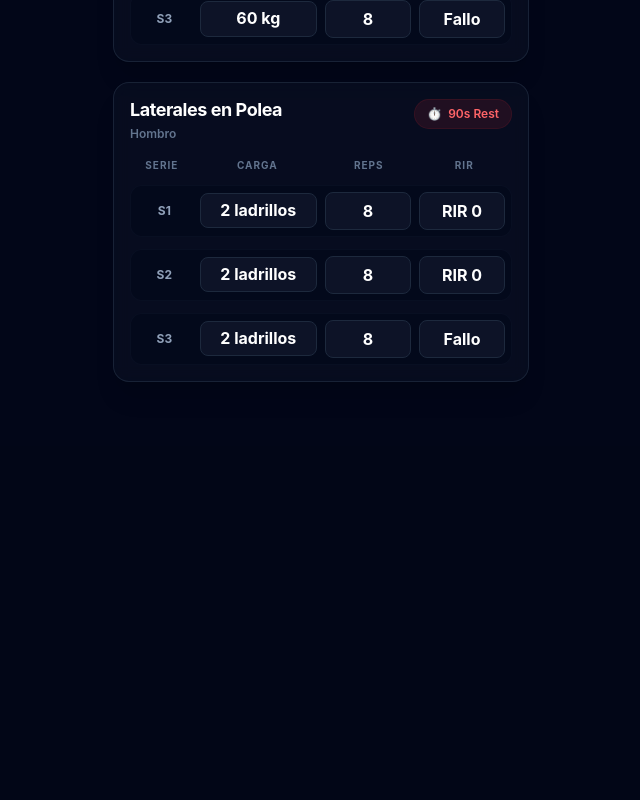
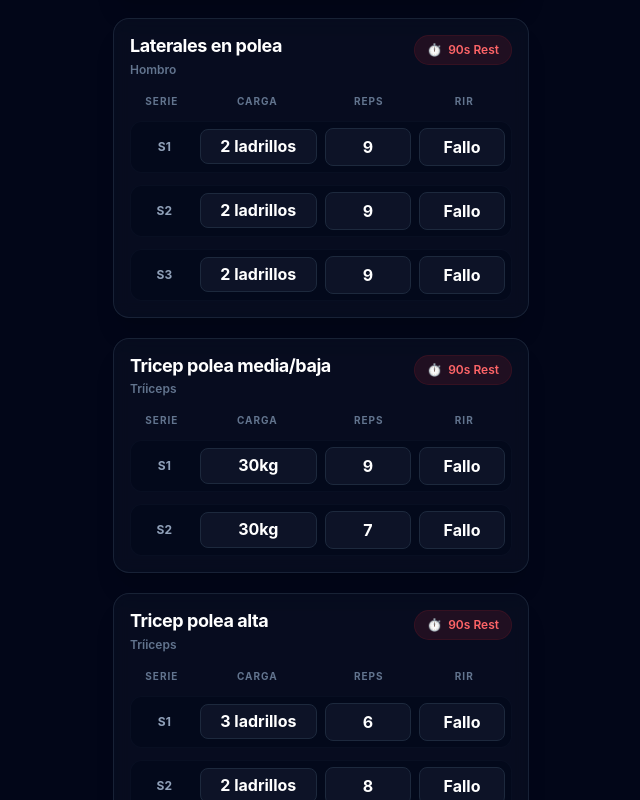
Before and after one commit to nekruuu/gym-app, a React (Vite) app: page / in a window 1280 px wide. Shown: the part 760-1560 px from the top of the page, without its empty margins (319-959 px from the left). Before the commit the page ends 1206 px from the top, so only its background shows below. Built offline with nearby package versions, Linux system fonts and the light colour scheme; the HTML template or start-up script is replaced by a standard one.

Commit message:
Cargar rutina semanal completa de Martes a Sabado

```diff
--- a/src/App.jsx
+++ b/src/App.jsx
@@ -1,54 +1,367 @@
 import React, { useState, useEffect } from 'react'
 
 export default function App() {
-  // Estado para el día seleccionado
   const [selectedDay, setSelectedDay] = useState('Martes')
-
-  // Estado del temporizador
   const [isTraining, setIsTraining] = useState(false)
   const [workoutSeconds, setWorkoutSeconds] = useState(0)
 
-  // Estado con la rutina de ejercicios por día
+  // Datos completos de tu rutina semanal
   const [workoutData, setWorkoutData] = useState({
     Martes: [
       {
-        id: 'ex-1',
-        name: 'Press Inclinado',
+        id: 'mar-1',
+        name: 'Inclinado',
         muscle: 'Pecho',
         sets: [
-          { weight: '22.5 kg/lado', reps: '8', rir: 'RIR 0' },
-          { weight: '22.5 kg/lado', reps: '8', rir: 'RIR 0' },
-          { weight: '22.5 kg/lado', reps: '8', rir: 'Fallo' }
+          { weight: '10kg/lado', reps: 'Calentamiento', rir: '' },
+          { weight: '22.5kg/lado', reps: '8', rir: 'RIR 0' },
+          { weight: '22.5kg/lado', reps: '8', rir: 'RIR 0' }
         ]
       },
       {
-        id: 'ex-2',
+        id: 'mar-2',
         name: 'Peck Deck',
         muscle: 'Pecho',
         sets: [
-          { weight: '60 kg', reps: '8', rir: 'RIR 0' },
-          { weight: '60 kg', reps: '8', rir: 'RIR 0' },
-          { weight: '60 kg', reps: '8', rir: 'Fallo' }
+          { weight: '60kg', reps: '9', rir: 'Fallo' },
+          { weight: '55kg', reps: '6', rir: 'Fallo' }
         ]
       },
       {
-        id: 'ex-3',
-        name: 'Laterales en Polea',
+        id: 'mar-3',
+        name: 'Laterales en polea',
         muscle: 'Hombro',
         sets: [
-          { weight: '2 ladrillos', reps: '8', rir: 'RIR 0' },
-          { weight: '2 ladrillos', reps: '8', rir: 'RIR 0' },
+          { weight: '2 ladrillos', reps: '9', rir: 'Fallo' },
+          { weight: '2 ladrillos', reps: '9', rir: 'Fallo' },
+          { weight: '2 ladrillos', reps: '9', rir: 'Fallo' }
+        ]
+      },
+      {
+        id: 'mar-4',
+        name: 'Tricep polea media/baja',
+        muscle: 'Tríiceps',
+        sets: [
+          { weight: '30kg', reps: '9', rir: 'Fallo' },
+          { weight: '30kg', reps: '7', rir: 'Fallo' }
+        ]
+      },
+      {
+        id: 'mar-5',
+        name: 'Tricep polea alta',
+        muscle: 'Tríiceps',
+        sets: [
+          { weight: '3 ladrillos', reps: '6', rir: 'Fallo' },
+          { weight: '2 ladrillos', reps: '8', rir: 'Fallo' },
           { weight: '2 ladrillos', reps: '8', rir: 'Fallo' }
+        ]
+      },
+      {
+        id: 'mar-6',
+        name: 'Abs polea alta',
+        muscle: 'Abdomen',
+        sets: [
+          { weight: '50kg', reps: '15', rir: 'Fallo' },
+          { weight: '50kg', reps: '15', rir: 'Fallo' }
         ]
       }
     ],
-    Miércoles: [],
-    Jueves: [],
-    Viernes: [],
-    Sábado: []
+    Miércoles: [
+      {
+        id: 'mie-1',
+        name: 'Máquina gemelos',
+        muscle: 'Gemelos',
+        sets: [
+          { weight: '40kg', reps: '', rir: '' },
+          { weight: '70kg', reps: '', rir: '' },
+          { weight: '70kg', reps: '', rir: '' }
+        ]
+      },
+      {
+        id: 'mie-2',
+        name: 'Máquina aductores',
+        muscle: 'Aductores',
+        sets: [
+          { weight: '30kg', reps: '', rir: '' },
+          { weight: '40kg', reps: '', rir: '' },
+          { weight: '40kg', reps: '', rir: '' }
+        ]
+      },
+      {
+        id: 'mie-3',
+        name: 'Sillón cuádriceps',
+        muscle: 'Cuádriceps',
+        sets: [
+          { weight: '50kg', reps: '', rir: '' },
+          { weight: '80kg', reps: '', rir: '' },
+          { weight: '80kg', reps: '', rir: '' }
+        ]
+      },
+      {
+        id: 'mie-4',
+        name: 'Péndulo',
+        muscle: 'Cuádriceps',
+        sets: [
+          { weight: '20kg', reps: '', rir: '' },
+          { weight: '20kg', reps: '', rir: '' }
+        ]
+      },
+      {
+        id: 'mie-5',
+        name: 'Máquina isquios sentado',
+        muscle: 'Isquios',
+        sets: [
+          { weight: '50kg', reps: '', rir: '' },
+          { weight: '70kg', reps: '', rir: '' },
+          { weight: '70kg', reps: '', rir: '' }
+        ]
+      },
+      {
+        id: 'mie-6',
+        name: 'Abs polea alta',
+        muscle: 'Abdomen',
+        sets: [
+          { weight: '50kg', reps: '15', rir: 'Fallo' },
+          { weight: '50kg', reps: '15', rir: 'Fallo' }
+        ]
+      }
+    ],
+    Jueves: [
+      {
+        id: 'jue-1',
+        name: 'Pullover en máquina',
+        muscle: 'Espalda',
+        sets: [
+          { weight: '25kg/lado', reps: '', rir: '' },
+          { weight: '45kg/lado', reps: '', rir: '' },
+          { weight: '45kg/lado', reps: '', rir: '' }
+        ]
+      },
+      {
+        id: 'jue-2',
+        name: 'Jalón al pecho agarre cerrado',
+        muscle: 'Espalda',
+        sets: [
+          { weight: '65kg', reps: '', rir: '' },
+          { weight: '65kg', reps: '', rir: '' }
+        ]
+      },
+      {
+        id: 'jue-3',
+        name: 'Barra T',
+        muscle: 'Espalda',
+        sets: [
+          { weight: '35kg', reps: '', rir: '' },
+          { weight: '35kg', reps: '', rir: '' }
+        ]
+      },
+      {
+        id: 'jue-4',
+        name: 'Curl predicador en máquina',
+        muscle: 'Bíceps',
+        sets: [
+          { weight: '20kg', reps: '', rir: '' },
+          { weight: '30kg', reps: '', rir: '' },
+          { weight: '30kg', reps: '', rir: '' }
+        ]
+      },
+      {
+        id: 'jue-5',
+        name: 'Bicep alternado sentado',
+        muscle: 'Bíceps',
+        sets: [
+          { weight: '15kg/lado', reps: '', rir: '' },
+          { weight: '15kg/lado', reps: '', rir: '' }
+        ]
+      },
+      {
+        id: 'jue-6',
+        name: 'Laterales en polea',
+        muscle: 'Hombro',
+        sets: [
+          { weight: '2 ladrillos', reps: '9', rir: 'Fallo' },
+          { weight: '2 ladrillos', reps: '9', rir: 'Fallo' }
+        ]
+      },
+      {
+        id: 'jue-7',
+        name: 'Antebrazo polea baja',
+        muscle: 'Antebrazo',
+        sets: [
+          { weight: '25kg', reps: '', rir: '' },
+          { weight: '25kg', reps: '', rir: '' }
+        ]
+      },
+      {
+        id: 'jue-8',
+        name: 'Antebrazo polea alta',
+        muscle: 'Antebrazo',
+        sets: [
+          { weight: '50kg', reps: '', rir: '' },
+          { weight: '50kg', reps: '', rir: '' }
+        ]
+      },
+      {
+        id: 'jue-9',
+        name: 'Abs polea alta',
+        muscle: 'Abdomen',
+        sets: [
+          { weight: '50kg', reps: '15', rir: 'Fallo' },
+          { weight: '50kg', reps: '15', rir: 'Fallo' }
+        ]
+      }
+    ],
+    Viernes: [
+      {
+        id: 'vie-1',
+        name: 'Máquina gemelos',
+        muscle: 'Gemelos',
+        sets: [
+          { weight: '40kg', reps: '', rir: '' },
+          { weight: '70kg', reps: '', rir: '' },
+          { weight: '70kg', reps: '', rir: '' }
+        ]
+      },
+      {
+        id: 'vie-2',
+        name: 'Máquina aductores',
+        muscle: 'Aductores',
+        sets: [
+          { weight: '30kg', reps: '', rir: '' },
+          { weight: '40kg', reps: '', rir: '' },
+          { weight: '40kg', reps: '', rir: '' }
+        ]
+      },
+      {
+        id: 'vie-3',
+        name: 'Isquios parado',
+        muscle: 'Isquios',
+        sets: [
+          { weight: '10kg/lado', reps: '', rir: '' },
+          { weight: '20kg/lado', reps: '', rir: '' },
+          { weight: '20kg/lado', reps: '', rir: '' }
+        ]
+      },
+      {
+        id: 'vie-4',
+        name: 'Máquina isquios sentado',
+        muscle: 'Isquios',
+        sets: [
+          { weight: '70kg', reps: '', rir: '' },
+          { weight: '70kg', reps: '', rir: '' }
+        ]
+      },
+      {
+        id: 'vie-5',
+        name: 'Sillón cuádriceps',
+        muscle: 'Cuádriceps',
+        sets: [
+          { weight: '50kg', reps: '', rir: '' },
+          { weight: '80kg', reps: '', rir: '' },
+          { weight: '80kg', reps: '', rir: '' }
+        ]
+      },
+      {
+        id: 'vie-6',
+        name: 'Abs polea alta',
+        muscle: 'Abdomen',
+        sets: [
+          { weight: '50kg', reps: '15', rir: 'Fallo' },
+          { weight: '50kg', reps: '15', rir: 'Fallo' }
+        ]
+      }
+    ],
+    Sábado: [
+      {
+        id: 'sab-1',
+        name: 'Inclinado',
+        muscle: 'Pecho',
+        sets: [
+          { weight: '10kg/lado', reps: 'Calentamiento', rir: '' },
+          { weight: '22.5kg/lado', reps: '8', rir: 'RIR 0' },
+          { weight: '22.5kg/lado', reps: '8', rir: 'RIR 0' }
+        ]
+      },
+      {
+        id: 'sab-2',
+        name: 'Jalón al pecho agarre cerrado',
+        muscle: 'Espalda',
+        sets: [
+          { weight: '40kg', reps: '', rir: '' },
+          { weight: '65kg', reps: '', rir: '' },
+          { weight: '65kg', reps: '', rir: '' }
+        ]
+      },
+      {
+        id: 'sab-3',
+        name: 'Peck Deck',
+        muscle: 'Pecho',
+        sets: [
+          { weight: '60kg', reps: '9', rir: 'Fallo' },
+          { weight: '55kg', reps: '6', rir: 'Fallo' }
+        ]
+      },
+      {
+        id: 'sab-4',
+        name: 'Barra T',
+        muscle: 'Espalda',
+        sets: [
+          { weight: '35kg', reps: '', rir: '' },
+          { weight: '35kg', reps: '', rir: '' }
+        ]
+      },
+      {
+        id: 'sab-5',
+        name: 'Laterales en polea',
+        muscle: 'Hombro',
+        sets: [
+          { weight: '2 ladrillos', reps: '9', rir: 'Fallo' },
+          { weight: '2 ladrillos', reps: '9', rir: 'Fallo' },
+          { weight: '2 ladrillos', reps: '9', rir: 'Fallo' }
+        ]
+      },
+      {
+        id: 'sab-6',
+        name: 'Tricep polea media/baja',
+        muscle: 'Tríiceps',
+        sets: [
+          { weight: '20kg', reps: '', rir: '' },
+          { weight: '30kg', reps: '9', rir: 'Fallo' },
+          { weight: '30kg', reps: '7', rir: 'Fallo' }
+        ]
+      },
+      {
+        id: 'sab-7',
+        name: 'Curl predicador en máquina',
+        muscle: 'Bíceps',
+        sets: [
+          { weight: '20kg', reps: '', rir: '' },
+          { weight: '30kg', reps: '', rir: '' },
+          { weight: '30kg', reps: '', rir: '' }
+        ]
+      },
+      {
+        id: 'sab-8',
+        name: 'Abs polea alta',
+        muscle: 'Abdomen',
+        sets: [
+          { weight: '50kg', reps: '15', rir: 'Fallo' },
+          { weight: '50kg', reps: '15', rir: 'Fallo' }
+        ]
+      }
+    ]
   })
 
-  // Timer para controlar la duración del entrenamiento
+  // Nombres descriptivos de las rutinas por día
+  const dayTitles = {
+    Martes: 'Pecho, Hombros y Tríceps',
+    Miércoles: 'Pierna Completa',
+    Jueves: 'Espalda, Bíceps y Antebrazo',
+    Viernes: 'Pierna y Enfoque Isquios',
+    Sábado: 'Torso Completo'
+  }
+
+  // Timer del entrenamiento
   useEffect(() => {
     let interval = null
     if (isTraining) {
@@ -61,19 +374,16 @@ export default function App() {
     return () => clearInterval(interval)
   }, [isTraining])
 
-  // Formatear segundos a MM:SS
   const formatTime = (seconds) => {
     const mins = Math.floor(seconds / 60)
     const secs = seconds % 60
     return `${mins.toString().padStart(2, '0')}:${secs.toString().padStart(2, '0')}`
   }
 
-  // Alternar inicio / pausa de entrenamiento
   const toggleTraining = () => {
     setIsTraining(!isTraining)
   }
 
-  // Actualizar valores de las series (Carga, Reps, RIR)
   const updateSet = (exerciseId, setIndex, field, value) => {
     setWorkoutData((prevData) => {
       const currentDayData = prevData[selectedDay] || []
@@ -95,7 +405,7 @@ export default function App() {
 
   return (
     <div className="min-h-screen bg-slate-950 text-slate-100 flex flex-col pb-12 safe-bottom">
-      {/* 1. Header Fijo superior */}
+      {/* Header Fijo */}
       <header className="px-4 pt-3 pb-2 bg-slate-950/80 backdrop-blur-md sticky top-0 z-30 border-b border-slate-900/60 flex flex-col gap-3">
         <div className="flex justify-between items-center">
           <div className="flex items-center gap-2">
@@ -118,7 +428,7 @@ export default function App() {
           </button>
         </div>
 
-        {/* Selector de días tipo "Pills" */}
+        {/* Selector de Días */}
         <div className="flex gap-2 overflow-x-auto no-scrollbar py-1">
           {['Martes', 'Miércoles', 'Jueves', 'Viernes', 'Sábado'].map((day) => (
             <button
@@ -136,22 +446,20 @@ export default function App() {
         </div>
       </header>
 
-      {/* Cuerpo principal */}
+      {/* Contenido Principal */}
       <main className="flex-1 px-4 py-4 flex flex-col gap-6 max-w-md mx-auto w-full">
-        {/* Título de la rutina */}
         <div>
-          <h1 className="text-2xl font-black tracking-tight text-white">Pecho, Hombros y Tríceps</h1>
+          <h1 className="text-2xl font-black tracking-tight text-white">{dayTitles[selectedDay]}</h1>
           <p className="text-xs text-slate-500 font-medium uppercase tracking-wider mt-1">{selectedDay}</p>
         </div>
 
-        {/* Tarjetas de Ejercicios */}
+        {/* Lista de Ejercicios */}
         <div className="flex flex-col gap-5">
           {workoutData[selectedDay]?.map((exercise) => (
             <div
               key={exercise.id}
               className="bg-slate-900/40 border border-slate-800/80 rounded-2xl p-4 shadow-xl flex flex-col gap-4 backdrop-blur-sm"
             >
-              {/* Encabezado del ejercicio */}
               <div className="flex justify-between items-start gap-3">
                 <div>
                   <h3 className="font-bold text-lg text-white tracking-tight leading-tight">
@@ -162,15 +470,13 @@ export default function App() {
                   </span>
                 </div>
 
-                {/* Botón de descanso más compacto */}
                 <button className="flex items-center gap-1.5 bg-red-500/10 hover:bg-red-500/20 text-red-400 border border-red-500/10 px-3 py-1.5 rounded-full text-xs font-semibold active:scale-95 transition-all">
                   <span>⏱</span> 90s Rest
                 </button>
               </div>
 
-              {/* Grid de Series */}
+              {/* Filas de Series */}
               <div className="flex flex-col gap-3">
-                {/* Encabezado de columnas alineado */}
                 <div className="grid grid-cols-12 gap-2 text-[10px] font-bold text-slate-500 uppercase tracking-widest px-1">
                   <span className="col-span-2 text-center">SERIE</span>
                   <span className="col-span-4 text-center">CARGA</span>
@@ -178,18 +484,15 @@ export default function App() {
                   <span className="col-span-3 text-center">RIR</span>
                 </div>
 
-                {/* Filas de series */}
                 {exercise.sets.map((set, index) => (
                   <div
                     key={index}
                     className="grid grid-cols-12 gap-2 items-center bg-slate-950/40 p-1.5 rounded-xl border border-slate-900/50"
                   >
-                    {/* Número de Serie */}
                     <span className="col-span-2 text-center font-bold text-xs text-slate-400">
                       S{index + 1}
                     </span>
 
-                    {/* Input Carga */}
                     <div className="col-span-4 bg-slate-900/80 border border-slate-800 rounded-lg py-1.5 px-2 flex items-center justify-between focus-within:border-blue-500/50">
                       <input
                         type="text"
@@ -200,11 +503,9 @@ export default function App() {
                       />
                     </div>
 
-                    {/* Input Reps */}
                     <div className="col-span-3 bg-slate-900/80 border border-slate-800 rounded-lg py-1.5 px-1 focus-within:border-blue-500/50">
                       <input
-                        type="number"
-                        inputMode="numeric"
+                        type="text"
                         placeholder="0"
                         value={set.reps || ''}
                         onChange={(e) => updateSet(exercise.id, index, 'reps', e.target.value)}
@@ -212,7 +513,6 @@ export default function App() {
                       />
                     </div>
 
-                    {/* Input RIR / Fallo */}
                     <div className="col-span-3 bg-slate-900/80 border border-slate-800 rounded-lg py-1.5 px-1 focus-within:border-blue-500/50">
                       <input
                         type="text"
```
